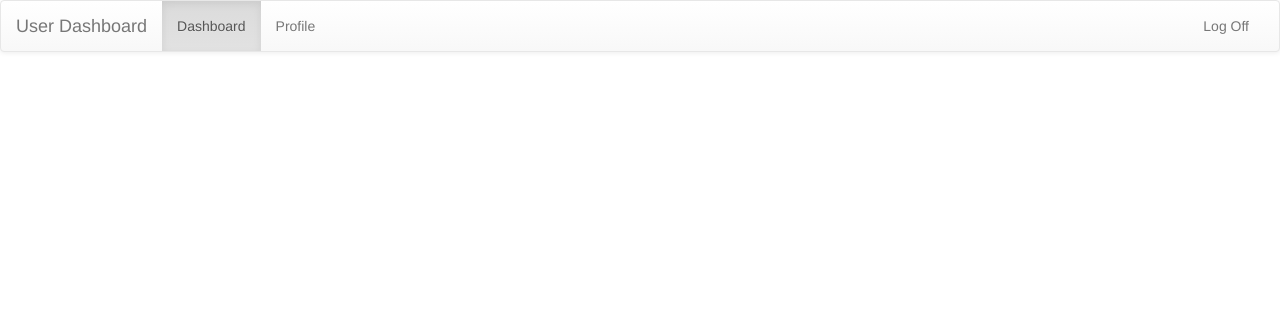
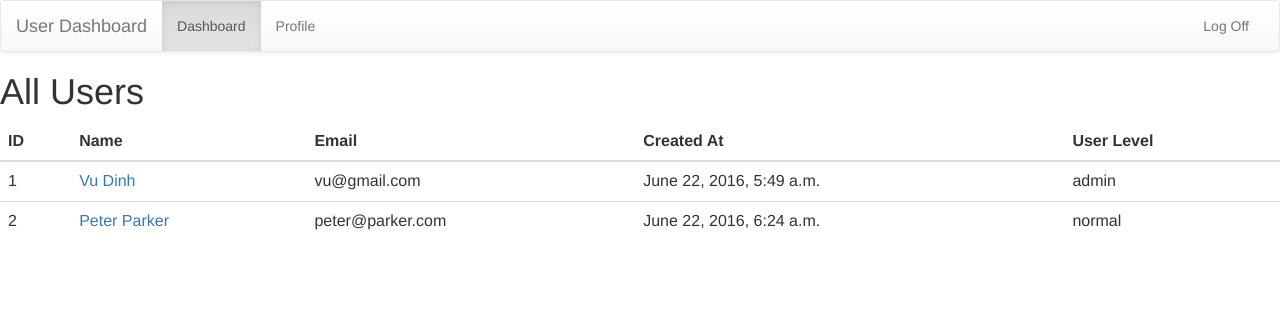
Before and after one commit to Zero-hero/Django-UserDashboard, a Django app: template apps/dashboard/templates/dashboard/index.html in a window 1280 px wide. Shown: the top 312 px of the page. Run offline with Django 3.2, Linux system fonts and the light colour scheme; the template is opened without the code that fills it: values that come from a table or form of the project are taken from there, others are empty; data comes from the database, SQL or seed files in the repository; both versions use the stored data as it was after the commit; parts of the project's set-up code (start-up, migrations or seed data) failed here and were passed over; some libraries are stand-ins or nearby versions.

Commit message:
add dashboard view for admin and regular user

```diff
--- a/apps/dashboard/templates/dashboard/index.html
+++ b/apps/dashboard/templates/dashboard/index.html
@@ -35,14 +35,56 @@
 	         <li><a href="/login">Profile</a></li>
 	      </ul>
 	      <ul class="nav navbar-nav navbar-right">
-	       	<li><a href="#">Log Off</a></li>
+	       	<li><a href="{% url 'logout' %}">Log Off</a></li>
 
 	      </ul>
 	    </div><!-- /.navbar-collapse -->
 	  </div><!-- /.container-fluid -->
 	</nav>
 
-	<h1>{{request.session.name}}</h1>
+	{% if request.session.role == 1 %}
+		<h1>Manage User</h1>
+		{% else %}
+		<h1>All Users</h1>
+	{% endif %}
+
+	{% if users %}
+	<table class="table table-hover">
+		<thead>
+			<tr>
+				<th>ID</th>
+				<th>Name</th>
+				<th>Email</th>
+				<th>Created At</th>
+				<th>User Level</th>
+				{% if request.session.role == 1 %}
+				<th>Actions</th>
+				{% endif %}
+			</tr>
+		</thead>
+		<tbody>
+			{% for user in users %}
+			<tr>
+				<td>{{user.id}}</td>
+				<td><a href="">{{user.first_name}} {{user.last_name}}</a></td>
+				<td>{{user.email}}</td>
+				<td>{{user.created_at}}</td>
+				<td>
+					{% if user.role == 0 %}
+						normal
+						{% else %}
+						admin
+					{% endif %}
+				</td>
+				{% if request.session.role == 1 %}
+				<td><a href="">Edit</a> | <a href="">Remove</a></td>
+				{% endif %}
+			</tr>
+			{% endfor %}
+		</tbody>
+	</table>
+	{% endif %}
+
 
 
 </body>
--- a/apps/dashboard/urls.py
+++ b/apps/dashboard/urls.py
@@ -3,4 +3,5 @@ from . import views
 
 urlpatterns = [
 	url(r'^$', views.index, name="index"),
+	url(r'^logout/', views.logout, name="logout"),
 ]
--- a/apps/login_reg/models.py
+++ b/apps/login_reg/models.py
@@ -50,6 +50,9 @@ class UserManager(models.Manager):
 			self.create(first_name=first_name, last_name=last_name, email=email, password=password, role = admin_user)
 			return (True, self.get(email=email))
 
+	def getAll(self):
+		return self.all()
+
 # Create your models here.
 class User(models.Model):
 	first_name = models.CharField(max_length = 50)
--- a/apps/login_reg/views.py
+++ b/apps/login_reg/views.py
@@ -12,6 +12,7 @@ def login(request):
 		if user_tuple[0]:
 			request.session['id'] = user_tuple[1].id
 			request.session['name'] = user_tuple[1].first_name + " " + user_tuple[1].last_name
+			request.session['role'] = user_tuple[1].role
 			print request.session['name']
 			return redirect('../../dashboard')
 		else:
```
Also changed, not shown: apps/dashboard/views.py (+11 -2 lines), db.sqlite3, 4 other files.
